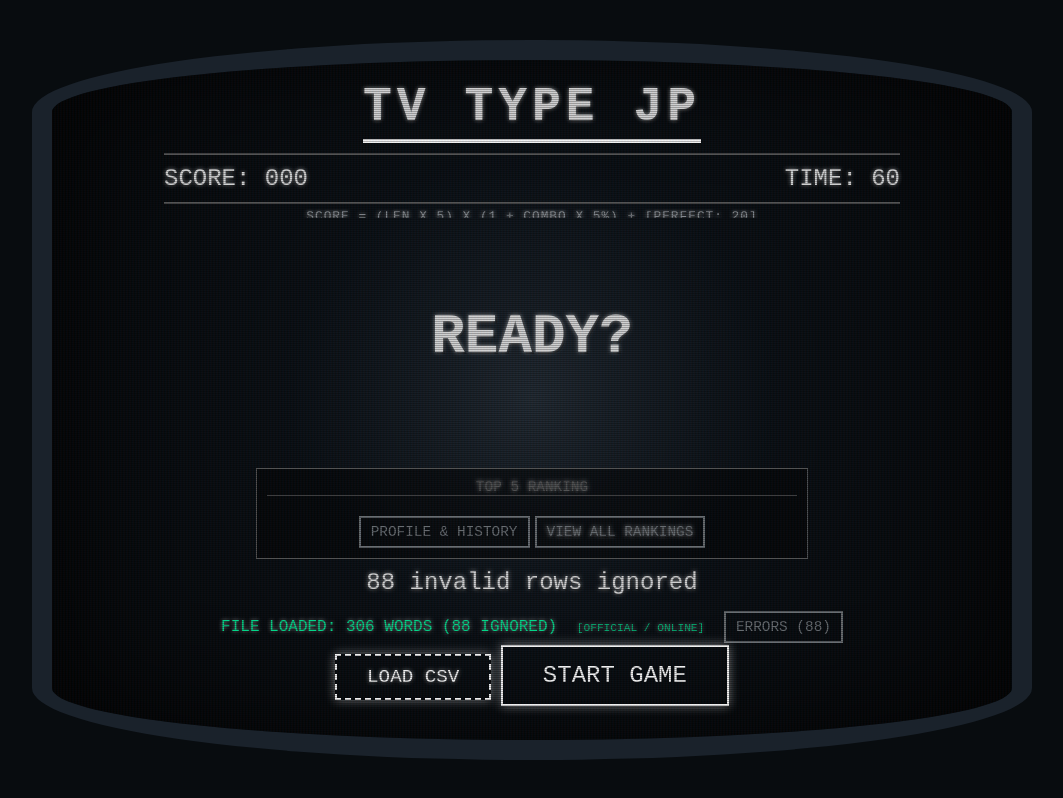
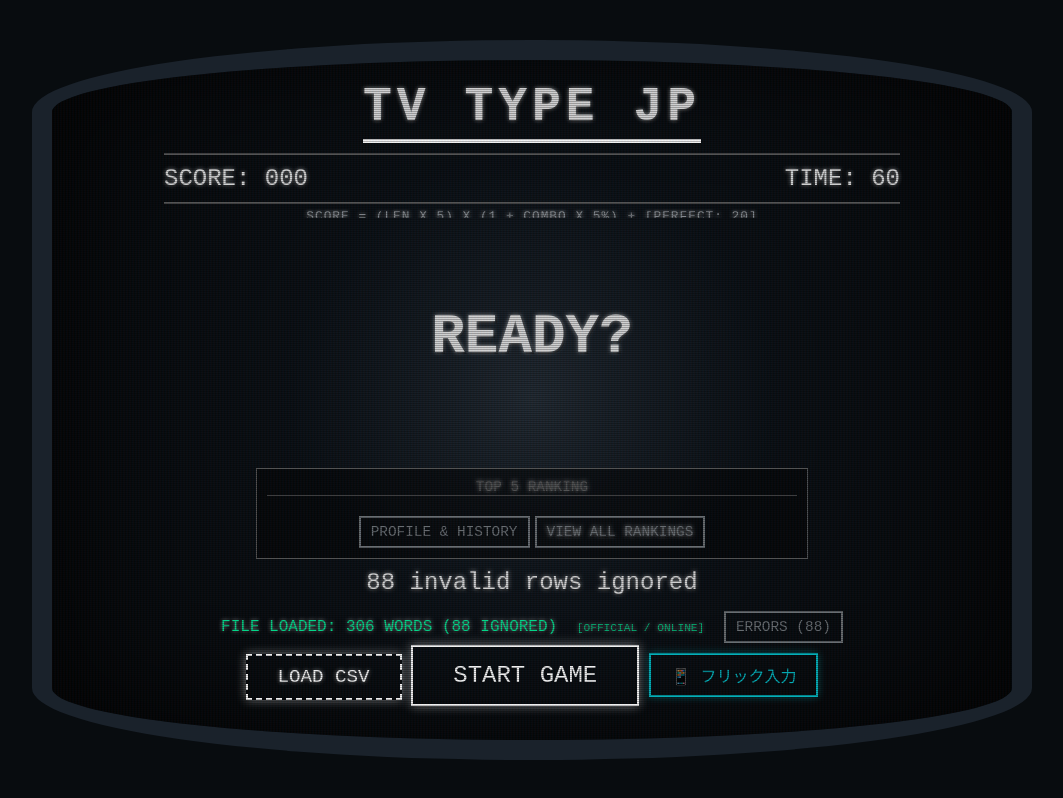
Before and after one commit to mutsuna-jp/typing-game, a SvelteKit app: page / in a window 1280 px wide. Shown: the whole page, without its empty margins (108-1171 px from the left). Built offline with nearby package versions, Linux system fonts and the light colour scheme.

Commit message:
feat: タイピングゲームページを新規追加し、ゲームロジックとUIを実装

```diff
--- a/src/routes/+page.svelte
+++ b/src/routes/+page.svelte
@@ -165,6 +165,9 @@
   let fileStatus = "";
   let isFileError = false;
   let isStartEnabled = false;
+
+  // Mobile Input Mode: "flick" or "halfwidth"
+  let inputMode: "flick" | "halfwidth" = "flick";
 
   type Bonus = { id: number; text: string; type: string };
   let scoreBonuses: Bonus[] = [];
@@ -723,6 +726,12 @@
       }
     }
 
+    // Load input mode preference
+    const savedInputMode = localStorage.getItem("typing_game_input_mode");
+    if (savedInputMode === "flick" || savedInputMode === "halfwidth") {
+      inputMode = savedInputMode;
+    }
+
     if (!userId) {
       const chars =
         "ABCDEFGHIJKLMNOPQRSTUVWXYZabcdefghijklmnopqrstuvwxyz0123456789";
@@ -779,6 +788,11 @@
       if (/^[a-z0-9\-]$/.test(char)) Game.processInput(char);
       target.value = "";
     }
+  }
+
+  function toggleInputMode() {
+    inputMode = inputMode === "flick" ? "halfwidth" : "flick";
+    localStorage.setItem("typing_game_input_mode", inputMode);
   }
 </script>
 
@@ -1029,6 +1043,13 @@
         >
           {gameStats ? "RETRY" : isPreparing ? "LOADING..." : "START GAME"}
         </button>
+        <button
+          class="btn input-mode-toggle"
+          on:click={toggleInputMode}
+          title="入力モード切替"
+        >
+          {inputMode === "flick" ? "📱 フリック入力" : "🔤 半角入力"}
+        </button>
       </div>
 
       {#if showErrorList}
@@ -1064,7 +1085,7 @@
       {/if}
 
       <input
-        type="password"
+        type={inputMode === "flick" ? "text" : "password"}
         id="hidden-input"
         autocomplete="off"
         spellcheck="false"
@@ -1324,6 +1345,22 @@
     width: 100%;
   }
 
+  .input-mode-toggle {
+    font-size: 1rem;
+    padding: 8px 20px;
+    margin-top: 5px;
+    border-color: oklch(70% 0.15 200);
+    color: oklch(70% 0.15 200);
+    box-shadow: 0 0 8px oklch(70% 0.15 200 / 0.4);
+  }
+
+  .input-mode-toggle:hover,
+  .input-mode-toggle:focus {
+    background: oklch(70% 0.15 200);
+    color: oklch(0% 0 0);
+    box-shadow: 0 0 15px oklch(70% 0.15 200 / 0.7);
+  }
+
   #file-status {
     font-size: 1rem;
     color: oklch(80% 0.2 160);
```
